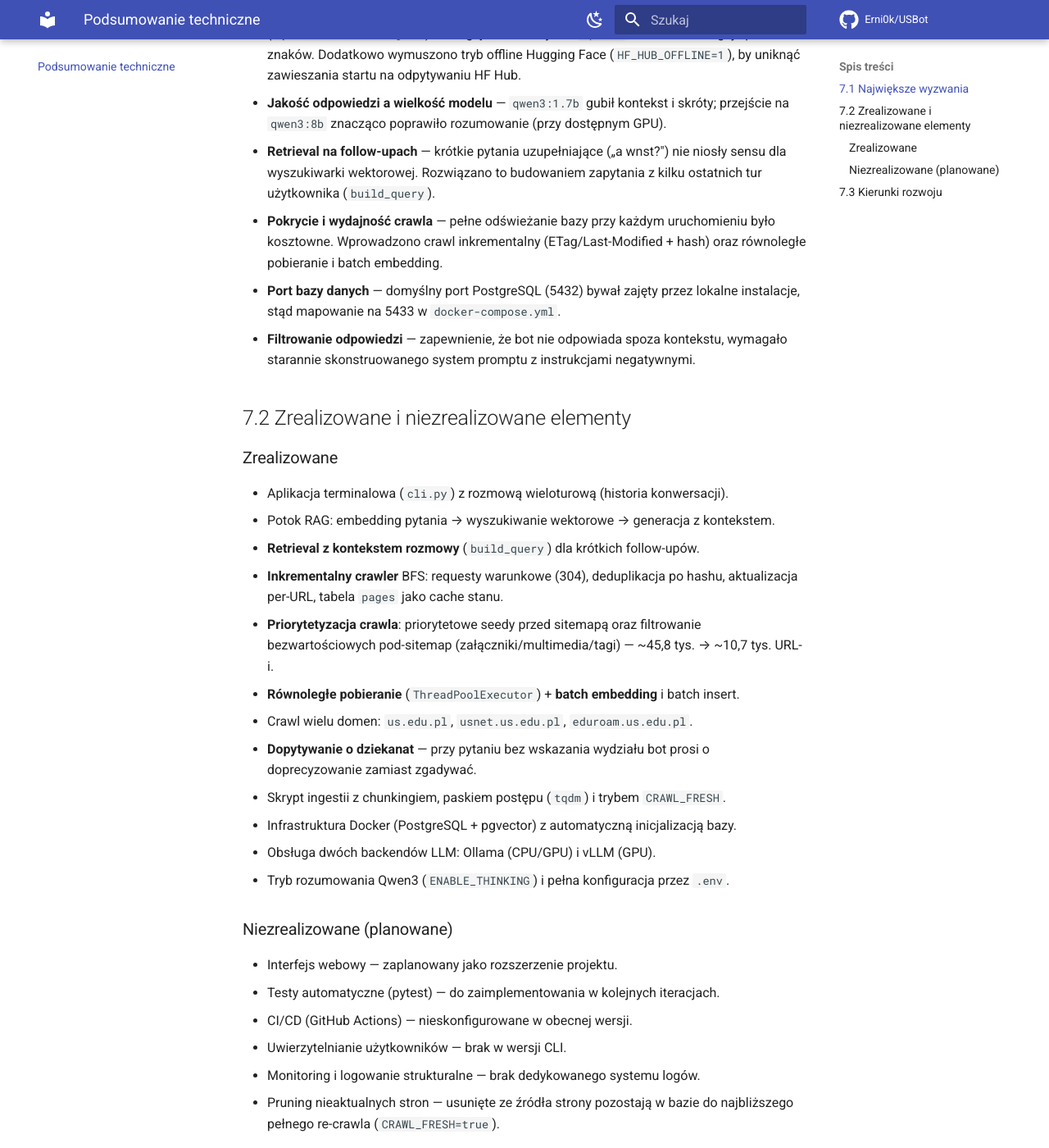
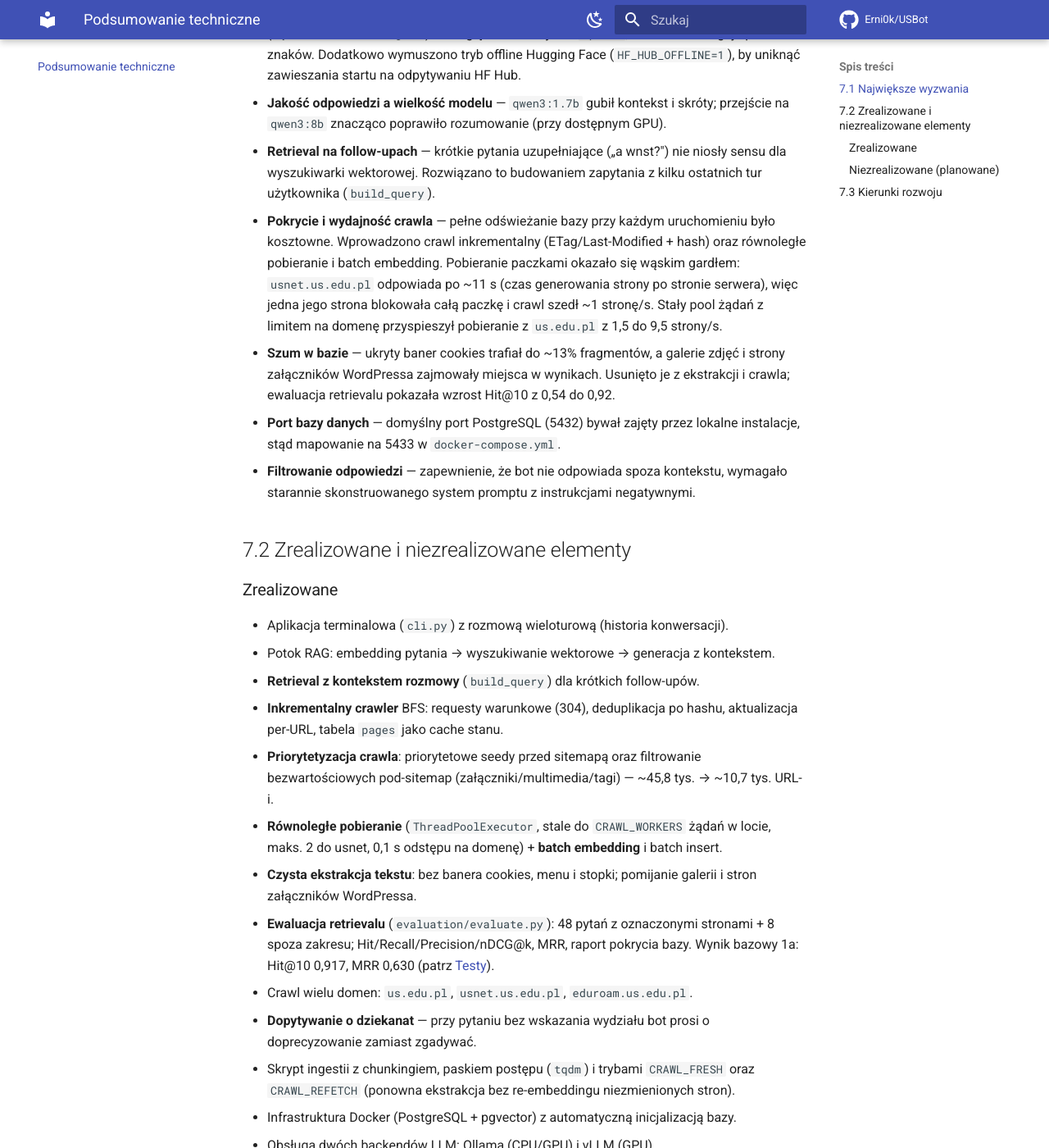
Before and after one commit to Erni0k/USBot, an MkDocs documentation site: the page built from docs/podsumowanie.md, in a window 1280 px wide and 1400 px high, scrolled down 361 px. Shown: the whole window at 82% size. Built offline with MkDocs 1.6.1 and Material for MkDocs 9.7.7, drawn with Linux system fonts in a browser that asks for light colours; comment, search, counter and statistics services are not loaded; some of the changed text lies outside the part shown.

Commit message:
docs: update crawler speed, evaluation and known DB limitations
- podsumowanie: batch-and-wait bottleneck (usnet ~11 s) and constant pool
  with per-host limits (us.edu.pl 1.5 -> 9.5 pages/s); noise cleanup and
  retrieval evaluation (Hit@10 0.54 -> 0.92); known limitations: 404 pages,
  empty re-extraction and pages beyond CRAWL_LIMIT keep old chunks
- uruchomienie: CRAWL_LIMIT must cover the whole DB; full refetch takes ~1.5 h
  and is server-bound; example with log to file
- api, index, README: per-host request limit (usnet max 2), refetch duration

```diff
--- a/docs/podsumowanie.md
+++ b/docs/podsumowanie.md
@@ -16,7 +16,14 @@
   kilku ostatnich tur użytkownika (`build_query`).
 - **Pokrycie i wydajność crawla** — pełne odświeżanie bazy przy każdym uruchomieniu
   było kosztowne. Wprowadzono crawl inkrementalny (ETag/Last-Modified + hash) oraz
-  równoległe pobieranie i batch embedding.
+  równoległe pobieranie i batch embedding. Pobieranie paczkami okazało się wąskim
+  gardłem: `usnet.us.edu.pl` odpowiada po ~11 s (czas generowania strony po stronie
+  serwera), więc jedna jego strona blokowała całą paczkę i crawl szedł ~1 stronę/s.
+  Stały pool żądań z limitem na domenę przyspieszył pobieranie z `us.edu.pl` z 1,5
+  do 9,5 strony/s.
+- **Szum w bazie** — ukryty baner cookies trafiał do ~13% fragmentów, a galerie
+  zdjęć i strony załączników WordPressa zajmowały miejsca w wynikach. Usunięto je
+  z ekstrakcji i crawla; ewaluacja retrievalu pokazała wzrost Hit@10 z 0,54 do 0,92.
 - **Port bazy danych** — domyślny port PostgreSQL (5432) bywał zajęty przez lokalne
   instalacje, stąd mapowanie na 5433 w `docker-compose.yml`.
 - **Filtrowanie odpowiedzi** — zapewnienie, że bot nie odpowiada spoza kontekstu,
@@ -33,11 +40,18 @@
   aktualizacja per-URL, tabela `pages` jako cache stanu.
 - **Priorytetyzacja crawla**: priorytetowe seedy przed sitemapą oraz filtrowanie
   bezwartościowych pod-sitemap (załączniki/multimedia/tagi) — ~45,8 tys. → ~10,7 tys. URL-i.
-- **Równoległe pobieranie** (`ThreadPoolExecutor`) + **batch embedding** i batch insert.
+- **Równoległe pobieranie** (`ThreadPoolExecutor`, stale do `CRAWL_WORKERS` żądań
+  w locie, maks. 2 do usnet, 0,1 s odstępu na domenę) + **batch embedding** i batch insert.
+- **Czysta ekstrakcja tekstu**: bez banera cookies, menu i stopki; pomijanie galerii
+  i stron załączników WordPressa.
+- **Ewaluacja retrievalu** (`evaluation/evaluate.py`): 48 pytań z oznaczonymi
+  stronami + 8 spoza zakresu; Hit/Recall/Precision/nDCG@k, MRR, raport pokrycia
+  bazy. Wynik bazowy 1a: Hit@10 0,917, MRR 0,630 (patrz [Testy](testy.md)).
 - Crawl wielu domen: `us.edu.pl`, `usnet.us.edu.pl`, `eduroam.us.edu.pl`.
 - **Dopytywanie o dziekanat** — przy pytaniu bez wskazania wydziału bot prosi o
   doprecyzowanie zamiast zgadywać.
-- Skrypt ingestii z chunkingiem, paskiem postępu (`tqdm`) i trybem `CRAWL_FRESH`.
+- Skrypt ingestii z chunkingiem, paskiem postępu (`tqdm`) i trybami `CRAWL_FRESH`
+  oraz `CRAWL_REFETCH` (ponowna ekstrakcja bez re-embeddingu niezmienionych stron).
 - Infrastruktura Docker (PostgreSQL + pgvector) z automatyczną inicjalizacją bazy.
 - Obsługa dwóch backendów LLM: Ollama (CPU/GPU) i vLLM (GPU).
 - Tryb rozumowania Qwen3 (`ENABLE_THINKING`) i pełna konfiguracja przez `.env`.
@@ -49,8 +63,13 @@
 - CI/CD (GitHub Actions) — nieskonfigurowane w obecnej wersji.
 - Uwierzytelnianie użytkowników — brak w wersji CLI.
 - Monitoring i logowanie strukturalne — brak dedykowanego systemu logów.
-- Pruning nieaktualnych stron — usunięte ze źródła strony pozostają w bazie do
-  najbliższego pełnego re-crawla (`CRAWL_FRESH=true`).
+- Pruning nieaktualnych stron — w bazie zostają stare fragmenty stron, które
+  zwracają już 404, oraz stron, dla których nowa ekstrakcja daje pusty tekst (np.
+  `us.edu.pl/polityka-prywatnosci-usedupl`). Zostają też strony, do których przebieg
+  nie doszedł przed `CRAWL_LIMIT`. Dziś czyści je dopiero pełny re-crawl
+  (`CRAWL_FRESH=true`) albo ręczne usunięcie.
+- Strony załączników pobrane przed wprowadzeniem ich pomijania mogą nadal być w
+  bazie (z krótkim podpisem zdjęcia zamiast banera); ich liczby nie zweryfikowano.
 
 ## 7.3 Kierunki rozwoju
 
```
Also changed, not shown: other parts of docs/podsumowanie.md (+1 -1 lines), README.md (+6 -2 lines), docs/api.md (+1 -1 lines), docs/index.md (+1 -1 lines), docs/uruchomienie.md (+11 -0 lines).
